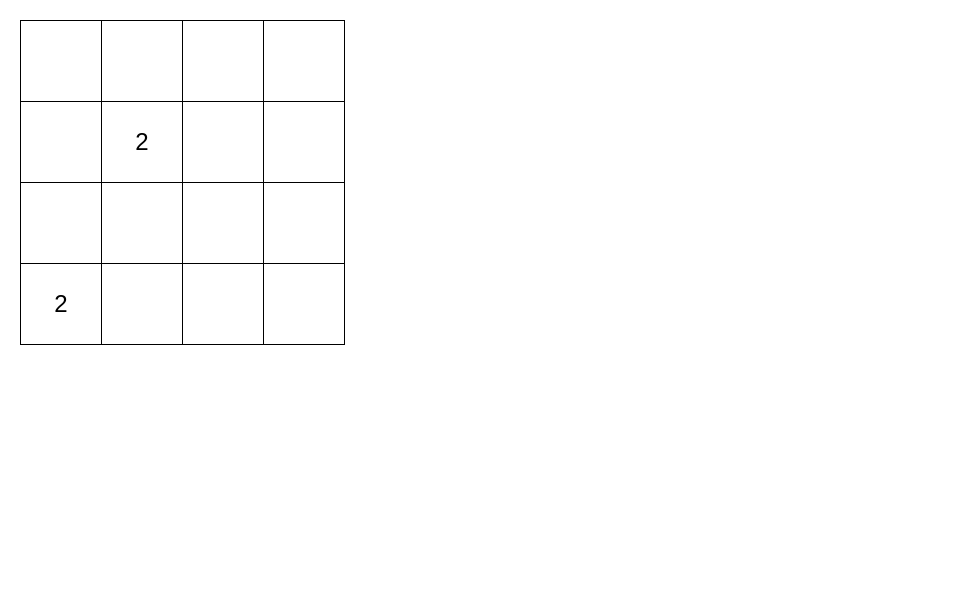
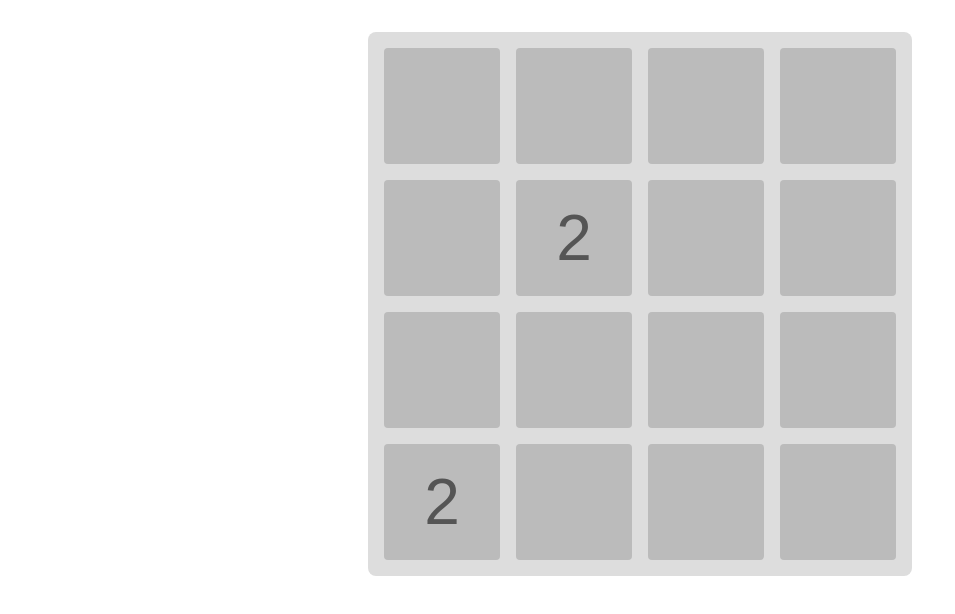
Before and after one commit to javabada/2048-react, a React (Create React App) app: page / in a window 1280 px wide. Shown: the top 614 px of the page, without its empty margins (0-955 px from the left). Built offline with nearby package versions, Linux system fonts and the light colour scheme.

Commit message:
Improve styling

```diff
--- /dev/null
+++ b/src/App.css
@@ -0,0 +1,5 @@
+.app {
+  margin-top: 2rem;
+  display: flex;
+  justify-content: center;
+}
--- a/src/App.jsx
+++ b/src/App.jsx
@@ -1,8 +1,11 @@
 import React from 'react';
 import Grid from './Grid';
+import './App.css';
 
 const App = () => (
-  <Grid />
+  <div className="app">
+    <Grid />
+  </div>
 );
 
 export default App;
--- a/src/Cell.css
+++ b/src/Cell.css
@@ -1,11 +1,9 @@
 .cell {
-  border: 1px solid;
-  float: left;
-  font-size: 24px;
-  height: 80px;
-  line-height: 80px;
-  margin-bottom: -1px;
-  margin-right: -1px;
-  text-align: center;
-  width: 80px;
+  border-radius: .25rem;
+  display: flex;
+  justify-content: center;
+  align-items: center;
+  font-size: 4rem;
+  color: #555;
+  background-color: #bbb;
 }
--- a/src/Grid.css
+++ b/src/Grid.css
@@ -1,4 +1,11 @@
 .grid {
+  width: 32rem;
+  height: 32rem;
+  padding: 1rem;
+  border-radius: .5rem;
   display: grid;
-  margin: 20px;
+  grid-template-columns: repeat(4, 1fr);
+  grid-auto-rows: 1fr;
+  gap: 1rem;
+  background-color: #ddd;
 }
--- a/src/Grid.jsx
+++ b/src/Grid.jsx
@@ -106,30 +106,22 @@ const Grid = class extends React.Component {
   render() {
     return (
       <div ref={this.ref} className="grid">
-        <div>
         {this.renderCell(0, 0)}
         {this.renderCell(1, 0)}
         {this.renderCell(2, 0)}
         {this.renderCell(3, 0)}
-        </div>
-        <div>
         {this.renderCell(0, 1)}
         {this.renderCell(1, 1)}
         {this.renderCell(2, 1)}
         {this.renderCell(3, 1)}
-        </div>
-        <div>
         {this.renderCell(0, 2)}
         {this.renderCell(1, 2)}
         {this.renderCell(2, 2)}
         {this.renderCell(3, 2)}
-        </div>
-        <div>
         {this.renderCell(0, 3)}
         {this.renderCell(1, 3)}
         {this.renderCell(2, 3)}
         {this.renderCell(3, 3)}
-        </div>
       </div>
     );
   }
```
Lines whose indentation alone changed are shown as unchanged.
